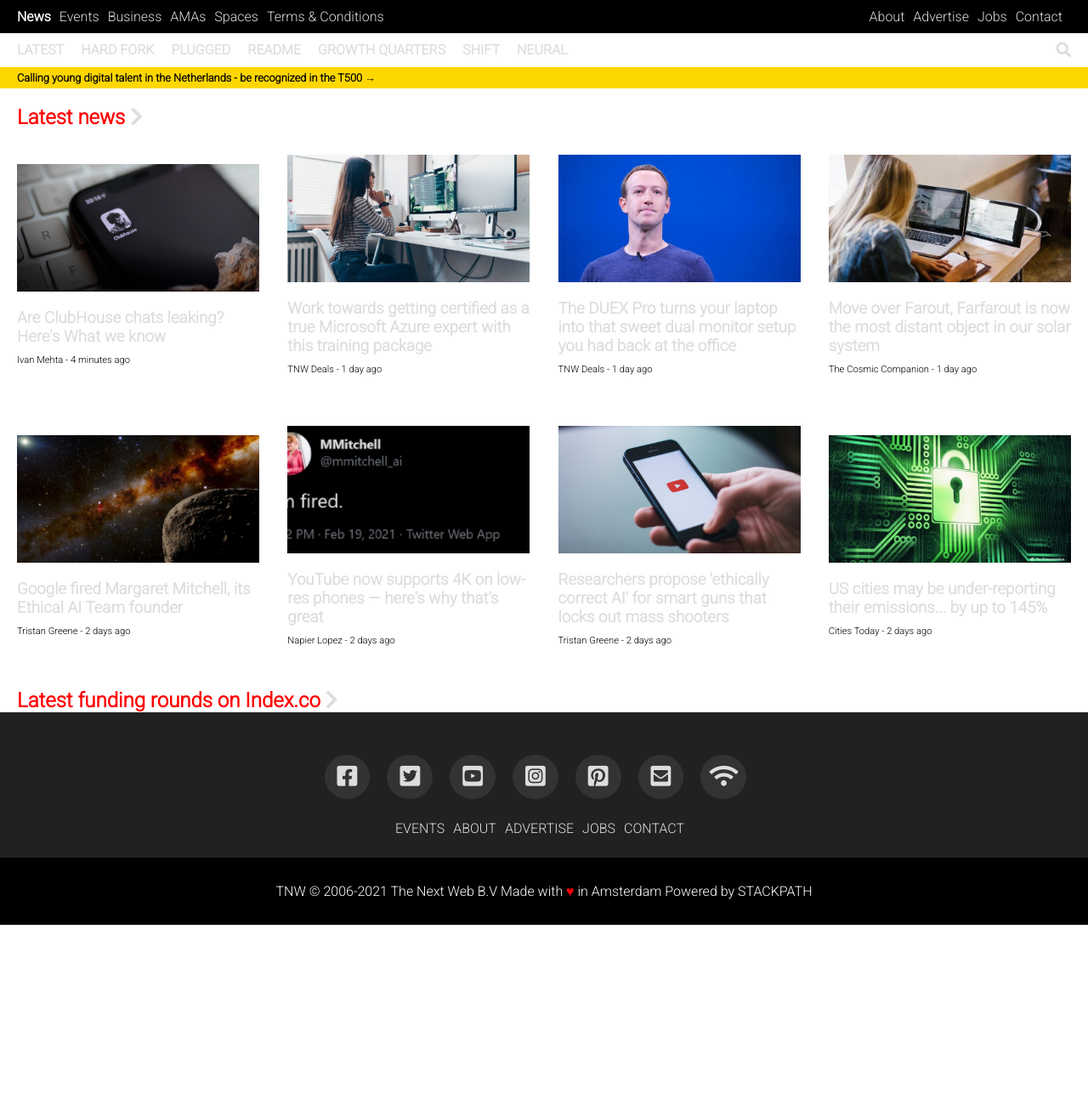
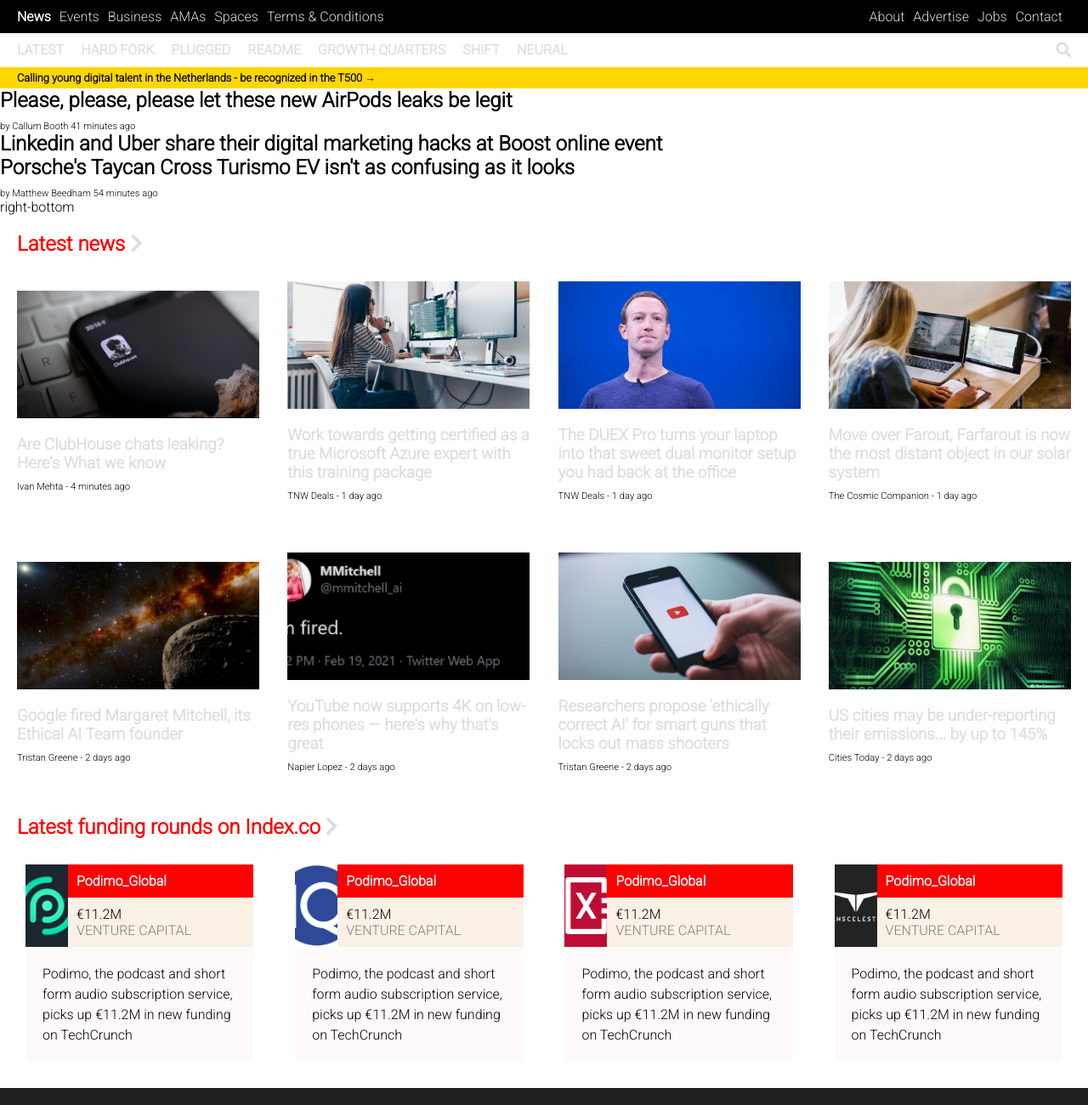
Before and after one commit to MarkoNS1990/the_next_web, a website: page index.html in a window 1280 px wide. Shown: the top 1300 px of the page at 85% size. Before the commit the page ends 1088 px from the top, so only its background shows below. Drawn offline with Linux system fonts and the light colour scheme.

Commit message:
add highlightshtml

```diff
--- a/index.html
+++ b/index.html
@@ -56,8 +56,28 @@
     </nav>
   </header>
 
-  <!-- HIGHTLIGHTS -->
-  <section class="funding">
+  <!-- Highlights -->
+  <section class="highlights">
+    <div class="highlights-container">
+      <div class="high-left">
+        <h1>Please, please, please let these new AirPods leaks be legit</h1>
+        <p class="comment">by Callum Booth 41 minutes ago</p>
+      </div>
+      <div class="high-right">
+        <div class="right-top">
+          <h1>Linkedin and Uber share their digital marketing hacks at Boost online event</h1>
+        </div>
+        <div class="">
+          <h1>Porsche's Taycan Cross Turismo EV isn't as confusing as it looks</h1>
+          <p class="comment">by Matthew Beedham 54 minutes ago</p>
+        </div>right-bottom
+      </div>
+    </div>
+  </section>
+
+
+  <!-- Latest News -->
+  <section class="news">
   <div class="container">
     <h2>Latest news <a href="#"><i class="fas fa-chevron-right"></i></a> </h2>
     <div class="row">
@@ -126,7 +146,81 @@
   <section class="funding">
     <div class="container">
       <h2>Latest funding rounds on Index.co <a href="#"><i class="fas fa-chevron-right"></i></a></h2>
+      <div class="row-latest">
+        <div class="item-h">
+          <div class="item-heading">
+            <div class="item-h-left">
+              <img src="assets/h1.jpg" alt="" class='img-h'>
+            </div>
+            <div class="item-h-right">
+              <h4 class='h4-red'>Podimo_Global</h4>
+              <div class="p-linen">
+                <p>€11.2M</p>
+                <span class='span-normal'>VENTURE CAPITAL</span>
+              </div>
+            </div>
+        </div>
+        <div class="item-text">
+          <p>Podimo, the podcast and short form audio subscription service, picks up €11.2M in new funding on TechCrunch</p>
+        </div>
 
+        </div>
+        <div class="item-h">
+          <div class="item-heading">
+            <div class="item-h-left">
+              <img src="assets/h2.webp" alt="" class='img-h'>
+            </div>
+            <div class="item-h-right">
+              <h4 class='h4-red'>Podimo_Global</h4>
+              <div class="p-linen">
+                <p>€11.2M</p>
+                <span class='span-normal'>VENTURE CAPITAL</span>
+              </div>
+            </div>
+        </div>
+        <div class="item-text">
+          <p>Podimo, the podcast and short form audio subscription service, picks up €11.2M in new funding on TechCrunch</p>
+        </div>
+
+        </div>
+        <div class="item-h">
+          <div class="item-heading">
+            <div class="item-h-left">
+              <img src="assets/h3.webp" alt="" class='img-h'>
+            </div>
+            <div class="item-h-right">
+              <h4 class='h4-red'>Podimo_Global</h4>
+              <div class="p-linen">
+                <p>€11.2M</p>
+                <span class='span-normal'>VENTURE CAPITAL</span>
+              </div>
+            </div>
+        </div>
+        <div class="item-text">
+          <p>Podimo, the podcast and short form audio subscription service, picks up €11.2M in new funding on TechCrunch</p>
+        </div>
+
+        </div>
+        <div class="item-h">
+          <div class="item-heading">
+            <div class="item-h-left">
+              <img src="assets/h4.webp" alt="" class='img-h'>
+            </div>
+            <div class="item-h-right">
+
+              <h4 class="h4-red">Podimo_Global</h4>
+              <div class="p-linen">
+                <p>€11.2M</p>
+                <span class='span-normal'>VENTURE CAPITAL</span>
+              </div>
+            </div>
+        </div>
+        <div class="item-text">
+          <p>Podimo, the podcast and short form audio subscription service, picks up €11.2M in new funding on TechCrunch</p>
+        </div>
+
+        </div>
+      </div>
     </div>
 
   </section>
--- a/style.css
+++ b/style.css
@@ -190,3 +190,75 @@
   margin-left: 20px;
   padding-top: 20px;
 }
+
+/* Latest funding */
+
+.row-latest {
+  display: flex;
+  justify-content: space-between;
+  padding: 30px;
+}
+
+.img-h {
+  width: 50px;
+}
+
+.item-h {
+  display: flex;
+  flex-direction: column;
+}
+
+.item-heading {
+  display: flex;
+}
+
+.h4-red {
+  background-color: red;
+  color: #fff;
+  display: block;
+  width: 100%;
+  padding: 10px;
+}
+
+.item-h-right {
+  width: 100%;
+}
+
+.p-linen {
+  background-color: linen;
+  padding: 10px;
+}
+
+.span-normal {
+  color: gray;
+}
+
+.item-h {
+  flex-basis: 22%;
+}
+
+.item-text {
+  background-color: snow;
+  padding: 20px;
+  line-height: 1.5rem;
+}
+
+@media (max-width: 768px) {
+  .row {
+    flex-direction: column;
+  }
+
+  .row-latest {
+    flex-direction: column;
+  }
+  img {
+    width: 50%;
+    margin: auto;
+    display: block;
+  }
+  h2,
+  h3,
+  p {
+    text-align: center;
+  }
+}
```
Also changed, not shown: assets/h-1.JPG (added), assets/h-3JPG.JPG (added), assets/h1.jpg (added), assets/h2.webp (added), assets/h3.webp (added), assets/h4.webp (added).
